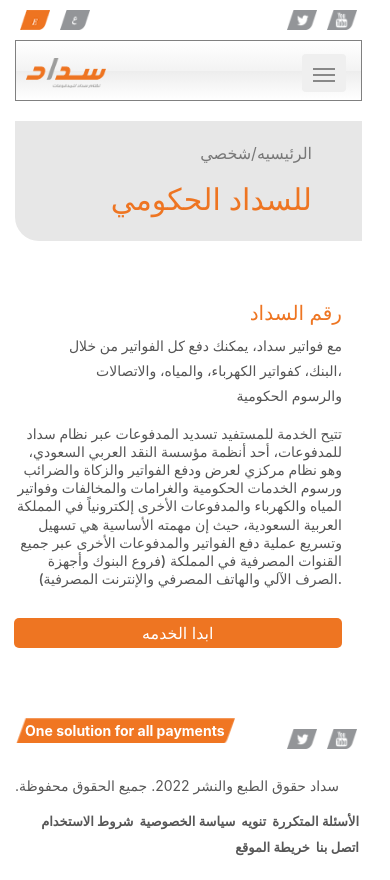
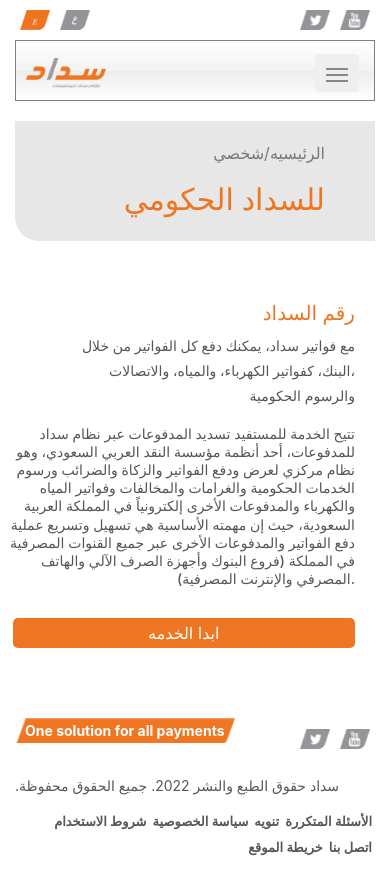
Before and after one commit to DevYousefM/sadad, a React (Create React App) app: page / in a window 390 px wide. Built offline with nearby package versions, Linux system fonts and the light colour scheme.

Commit message:
Update App.css

```diff
--- a/src/App.css
+++ b/src/App.css
@@ -525,7 +525,7 @@ margin-top: 35px;
   body{
     overflow-x: hidden !important;
     width: 100vw;
-    padding:10px 13px 20px 0px;
+    padding:10px 0 20px 0px;
   }
   .links a{
     height: 20px !important;
```
